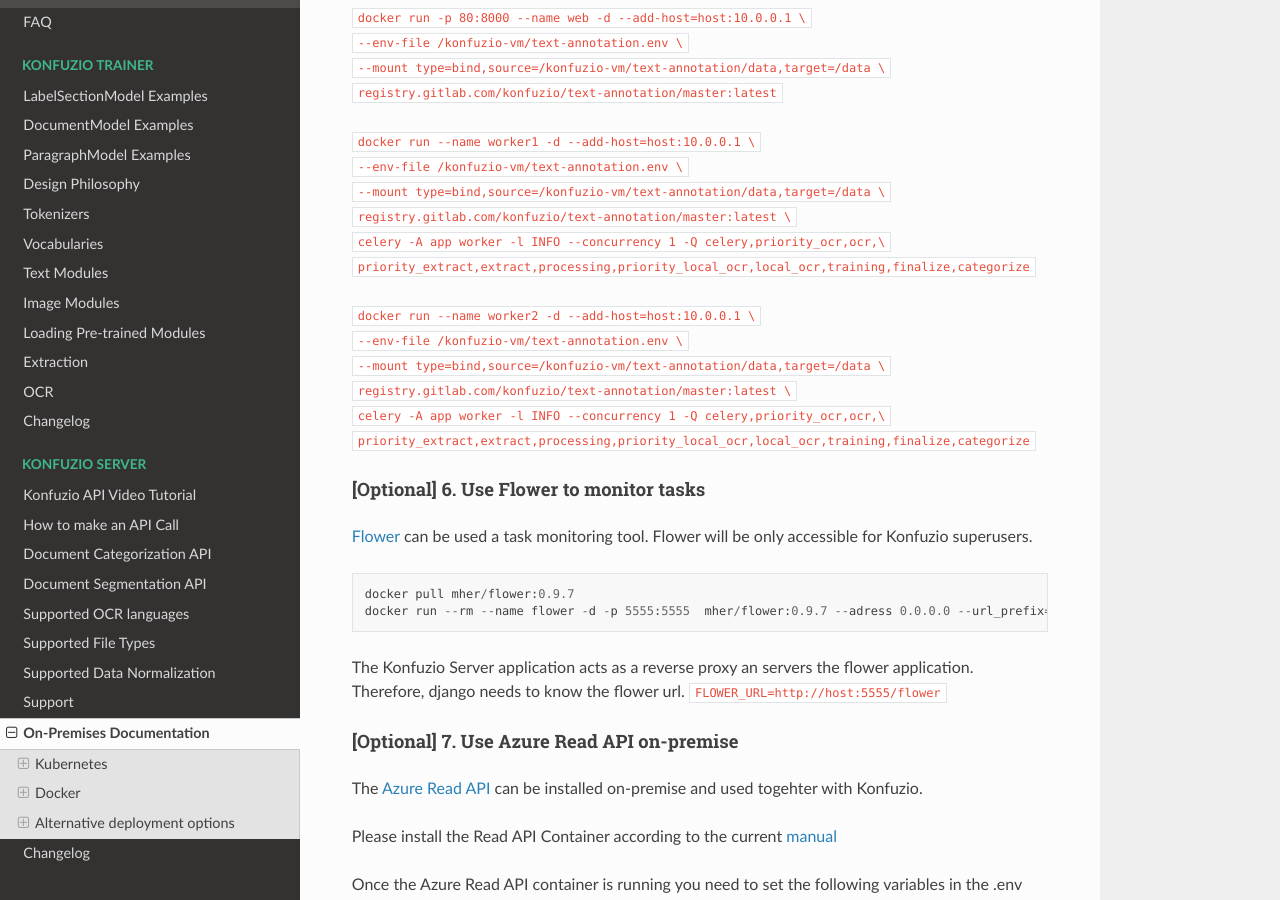
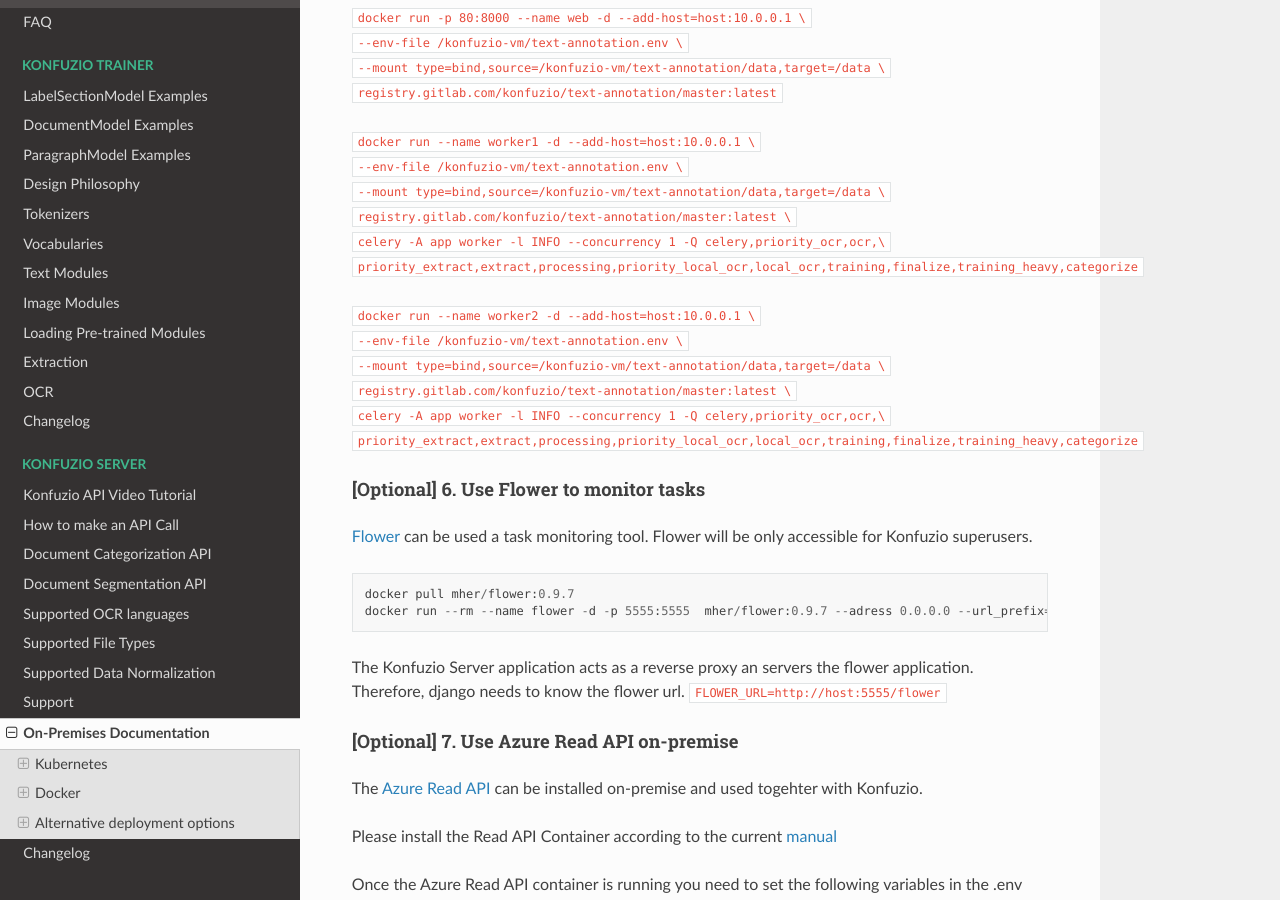
Before and after one commit to konfuzio-ai/konfuzio-sdk, a Sphinx documentation site: the page built from docs/web/on_premises.md, in a window 1280 px wide and 900 px high, scrolled down 7004 px. Built offline with Sphinx 7.4.7 and the Read the Docs theme 2.0.0, drawn with Linux system fonts in a browser that asks for light colours.

Commit message:
Update on_premises.md

```diff
--- a/docs/web/on_premises.md
+++ b/docs/web/on_premises.md
@@ -289,14 +289,14 @@
 `--mount type=bind,source=/konfuzio-vm/text-annotation/data,target=/data \`
 `registry.gitlab.com/konfuzio/text-annotation/master:latest \`
 `celery -A app worker -l INFO --concurrency 1 -Q celery,priority_ocr,ocr,\`
-`priority_extract,extract,processing,priority_local_ocr,local_ocr,training,finalize,categorize`
+`priority_extract,extract,processing,priority_local_ocr,local_ocr,training,finalize,training_heavy,categorize`
 
 `docker run --name worker2 -d --add-host=host:10.0.0.1 \`
 `--env-file /konfuzio-vm/text-annotation.env \`
 `--mount type=bind,source=/konfuzio-vm/text-annotation/data,target=/data \`
 `registry.gitlab.com/konfuzio/text-annotation/master:latest \`
 `celery -A app worker -l INFO --concurrency 1 -Q celery,priority_ocr,ocr,\`
-`priority_extract,extract,processing,priority_local_ocr,local_ocr,training,finalize,categorize`
+`priority_extract,extract,processing,priority_local_ocr,local_ocr,training,finalize,training_heavy,categorize`
 
 #### [Optional] 6. Use Flower to monitor tasks
 
```
